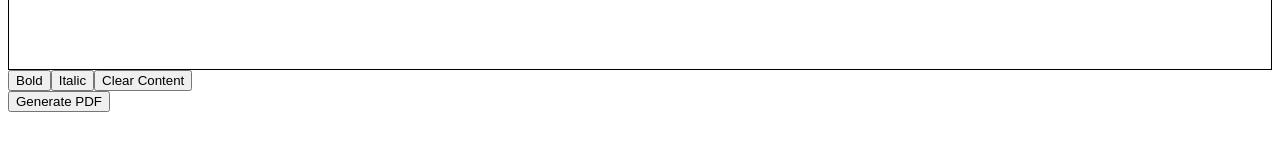
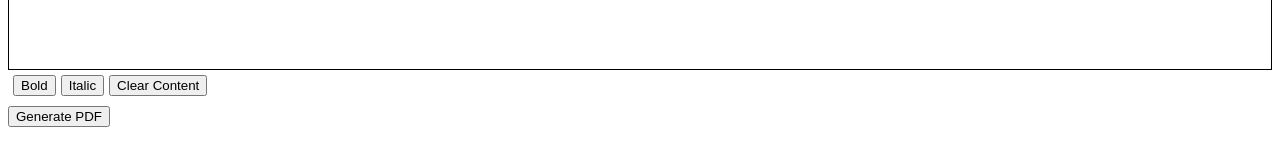
Before and after one commit to IMRANDIL/Pdf_gen_React_JS, a React (Vite) app: page / in a window 1280 px wide. Shown: the part 312-472 px from the top of the page. Built offline with nearby package versions, Linux system fonts and the light colour scheme.

Commit message:
added changes

```diff
--- a/src/components/PdfGenerator.tsx
+++ b/src/components/PdfGenerator.tsx
@@ -5,7 +5,9 @@ const PdfGenerator = ({ text }) => {
     // Code to generate PDF from the provided text
   };
 
-  return <Button onClick={generatePdf}>Generate PDF</Button>;
+  return (
+    <Button onClick={generatePdf}>Generate PDF</Button>
+  )
 };
 
 export default PdfGenerator;
--- a/src/components/TextEditor.tsx
+++ b/src/components/TextEditor.tsx
@@ -66,9 +66,12 @@ const TextEditor = () => {
           handlePastedText={handlePastedText}
         />
       </div>
+      <div className="button-container">
       <button onClick={onBoldClick}>Bold</button>
       <button onClick={onItalicClick}>Italic</button>
       <button onClick={handleClearContent}>Clear Content</button>
+      </div>
+
     </div>
   );
 };
--- a/src/index.css
+++ b/src/index.css
@@ -1,3 +1,13 @@
 .title-text{
     text-align: center;
 }
+
+.button-container{
+    margin-top: 5px;
+    margin-bottom: 10px;
+}
+
+.button-container button {
+    margin-left: 5px;
+    cursor: pointer;
+}
```
